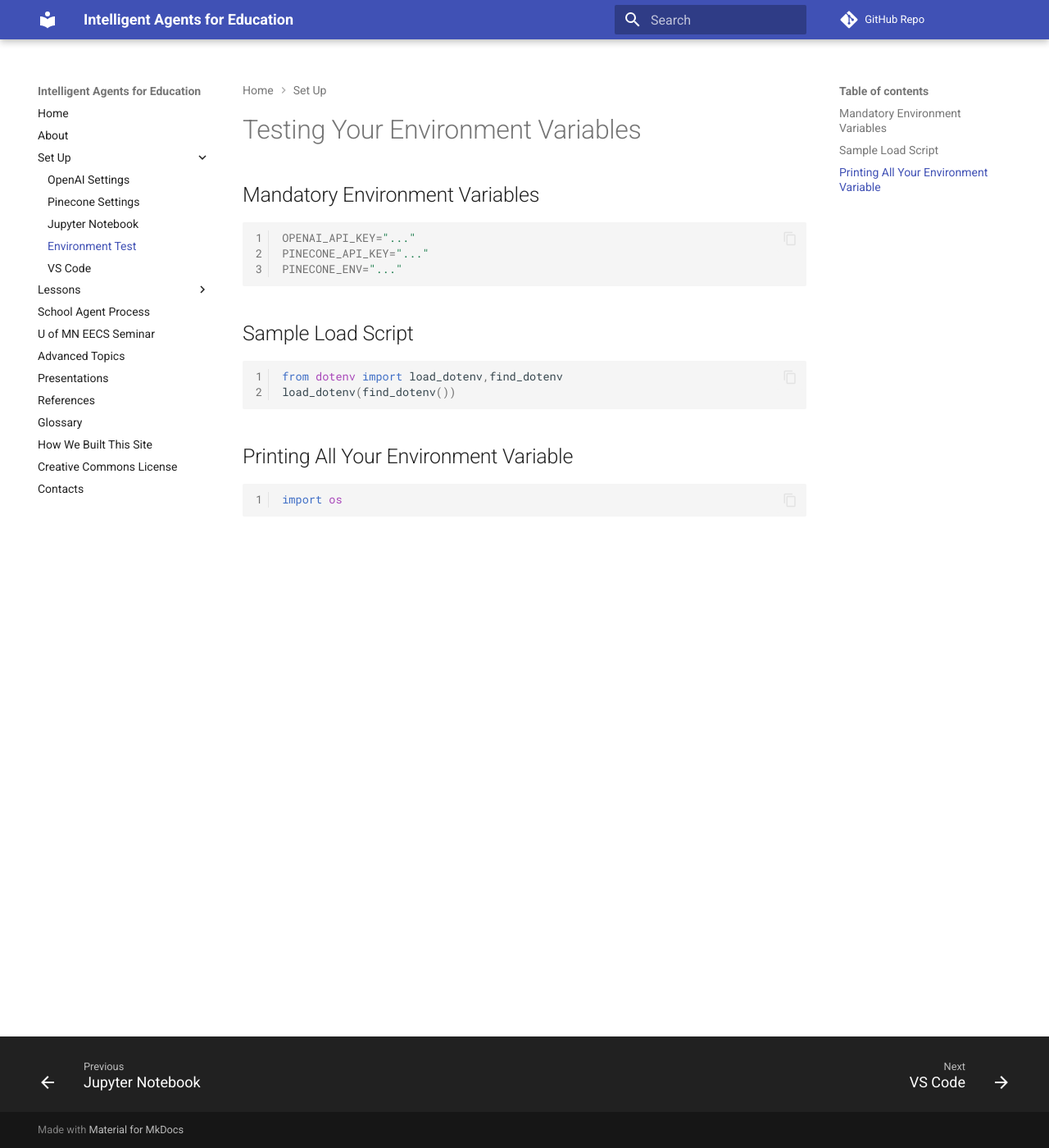
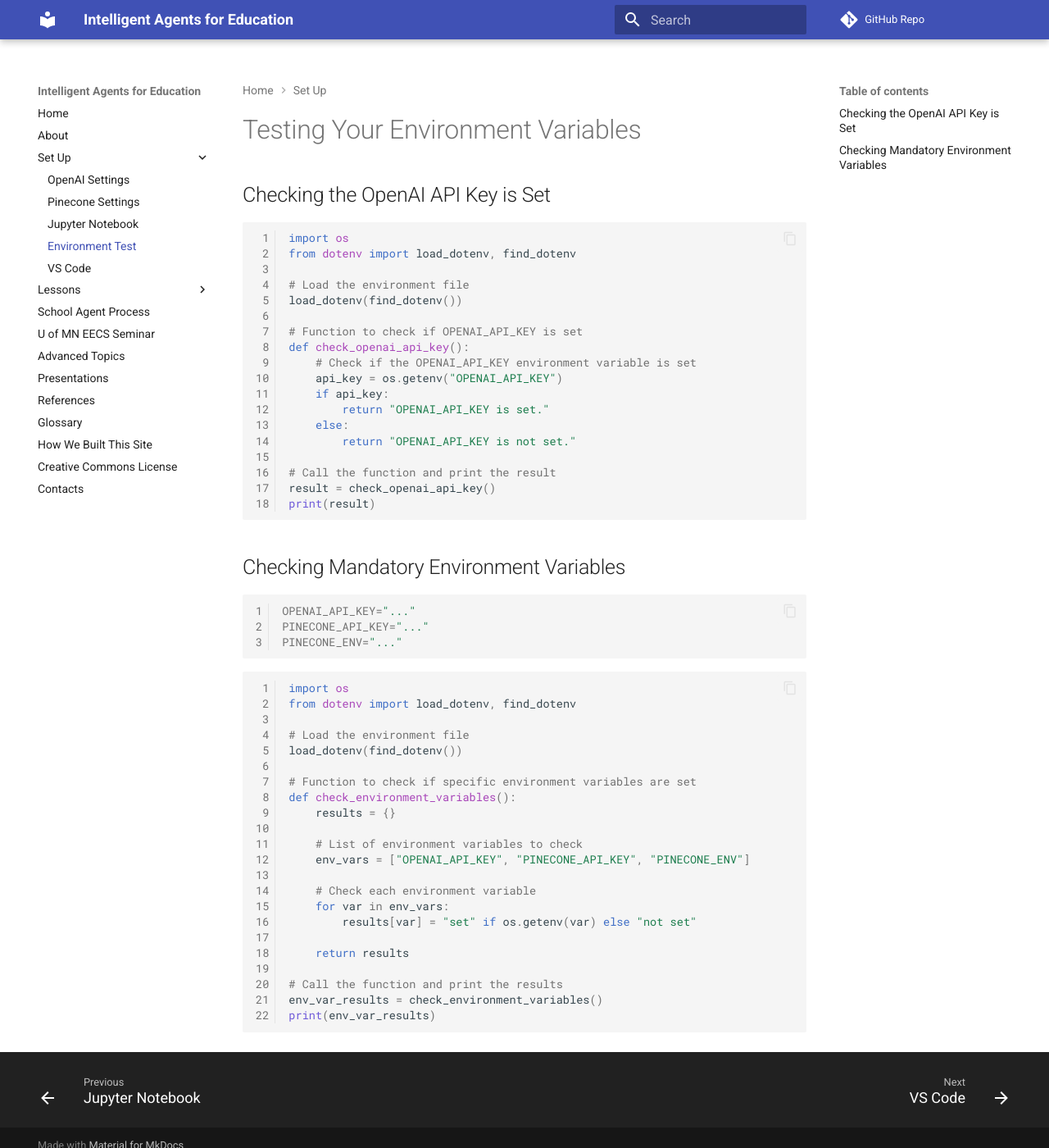
Before and after one commit to dmccreary/learn-langchain, an MkDocs documentation site: the page built from docs/setup/env-test.md, in a window 1280 px wide and 1400 px high. Shown: the whole window at 82% size. Built offline with MkDocs 1.6.1 and Material for MkDocs 9.7.7, drawn with Linux system fonts in a browser that asks for light colours; comment, search, counter and statistics services are not loaded.

````diff
--- a/docs/setup/env-test.md
+++ b/docs/setup/env-test.md
@@ -1,7 +1,29 @@
 # Testing Your Environment Variables
 
+## Checking the OpenAI API Key is Set
 
-## Mandatory Environment Variables
+```python
+import os
+from dotenv import load_dotenv, find_dotenv
+
+# Load the environment file
+load_dotenv(find_dotenv())
+
+# Function to check if OPENAI_API_KEY is set
+def check_openai_api_key():
+    # Check if the OPENAI_API_KEY environment variable is set
+    api_key = os.getenv("OPENAI_API_KEY")
+    if api_key:
+        return "OPENAI_API_KEY is set."
+    else:
+        return "OPENAI_API_KEY is not set."
+
+# Call the function and print the result
+result = check_openai_api_key()
+print(result)
+```
+
+## Checking Mandatory Environment Variables
 
 ```sh
 OPENAI_API_KEY="..."
@@ -9,15 +31,27 @@ PINECONE_API_KEY="..."
 PINECONE_ENV="..."
 ```
 
-## Sample Load Script
-```py
-from dotenv import load_dotenv,find_dotenv
-load_dotenv(find_dotenv())
-```
-
-## Printing All Your Environment Variable
-
 ```py
 import os
+from dotenv import load_dotenv, find_dotenv
 
+# Load the environment file
+load_dotenv(find_dotenv())
+
+# Function to check if specific environment variables are set
+def check_environment_variables():
+    results = {}
+
+    # List of environment variables to check
+    env_vars = ["OPENAI_API_KEY", "PINECONE_API_KEY", "PINECONE_ENV"]
+
+    # Check each environment variable
+    for var in env_vars:
+        results[var] = "set" if os.getenv(var) else "not set"
+
+    return results
+
+# Call the function and print the results
+env_var_results = check_environment_variables()
+print(env_var_results)
 ```
````
Also changed, not shown: docs/glossary.md (+10 -0 lines), docs/lessons/01-hello-world.md (+49 -0 lines), docs/lessons/03-openai-rate-limits.md (added, +20 -0 lines), docs/lessons/05-generate-dialogs.md (added, +37 -0 lines), docs/references.md (+1 -1 lines), docs/img/open-ai-tier.png (added), docs/img/openai-add-to-credit-balance.png (added), docs/img/openai-auto-recharge-settings.png (added), docs/img/openai-billing-setting.png (added), docs/img/openai-usage-monitoring.png (added), docs/img/tokens-per-minute.png (added), 1 other file.
